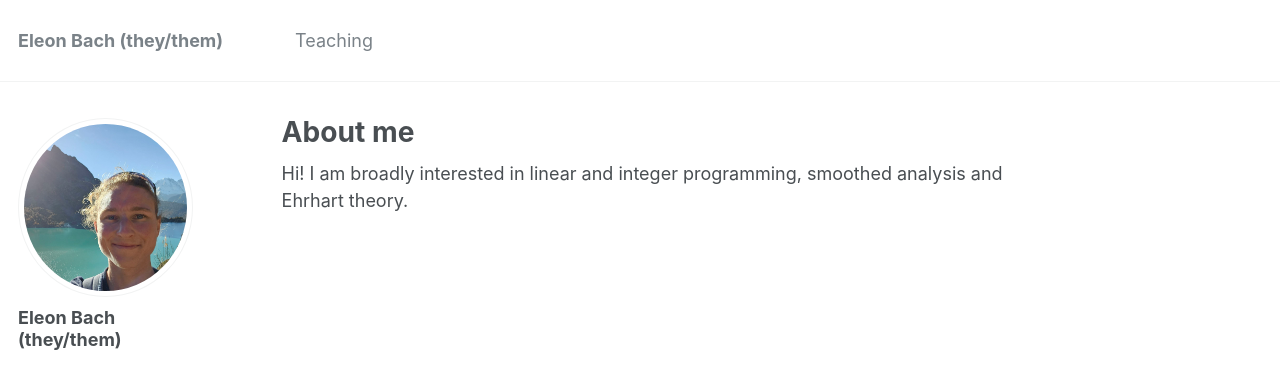
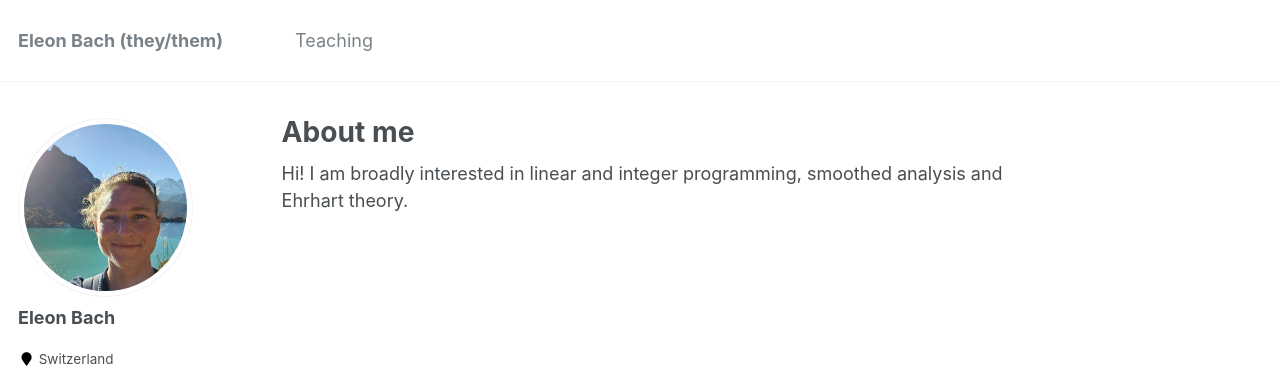
Before and after one commit to EleonBach/EleonBach.github.io, a plain HTML site: page index.html in a window 1280 px wide. Shown: the top 368 px of the page. Drawn offline with Linux system fonts and the light colour scheme; files whose address does not match are found by name.

Commit message:
Update index.html

```diff
--- a/index.html
+++ b/index.html
@@ -4,7 +4,7 @@
         <meta charset="utf-8">
 
         <!-- begin SEO -->
-        <title>About me - Eleon Bach (they/them) </title>
+        <title>About me - Eleon Bach </title>
         <meta property="og:locale" content="en-US">
         <meta property="og:site_name" content="Eleon Bach(they/them)">
         <meta property="og:title" content="About me">
@@ -52,7 +52,7 @@
                 <div class="author__avatar"> <img src="profile_2.jpg" class="author__avatar" alt="Eleon Bach">
                 </div>
                 <div class="author__content">
-                    <h3 class="author__name">Eleon Bach (they/them) </h3>
+                    <h3 class="author__name">Eleon Bach </h3>
                     <p class="author__bio">
                     </p>
                 </div>
```
